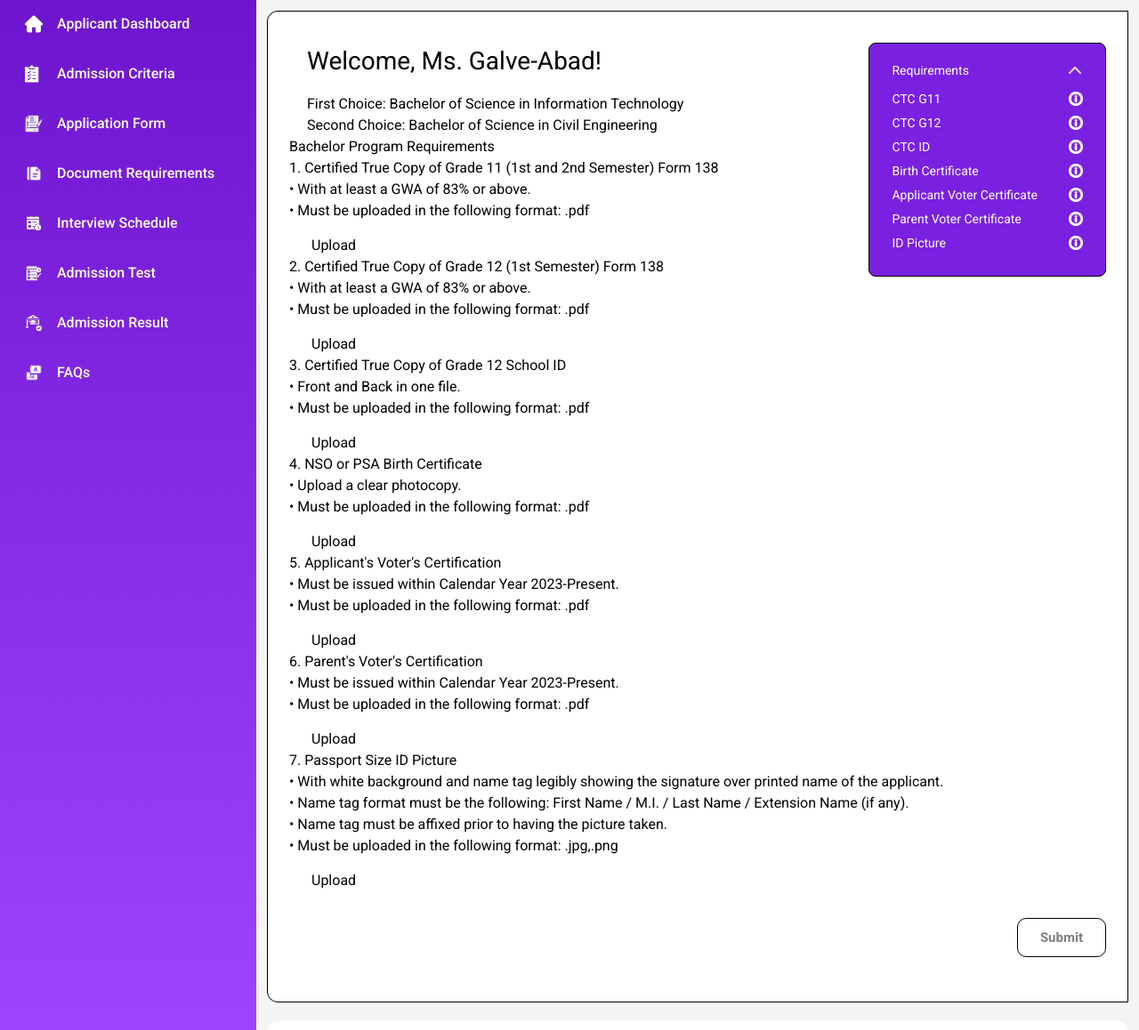
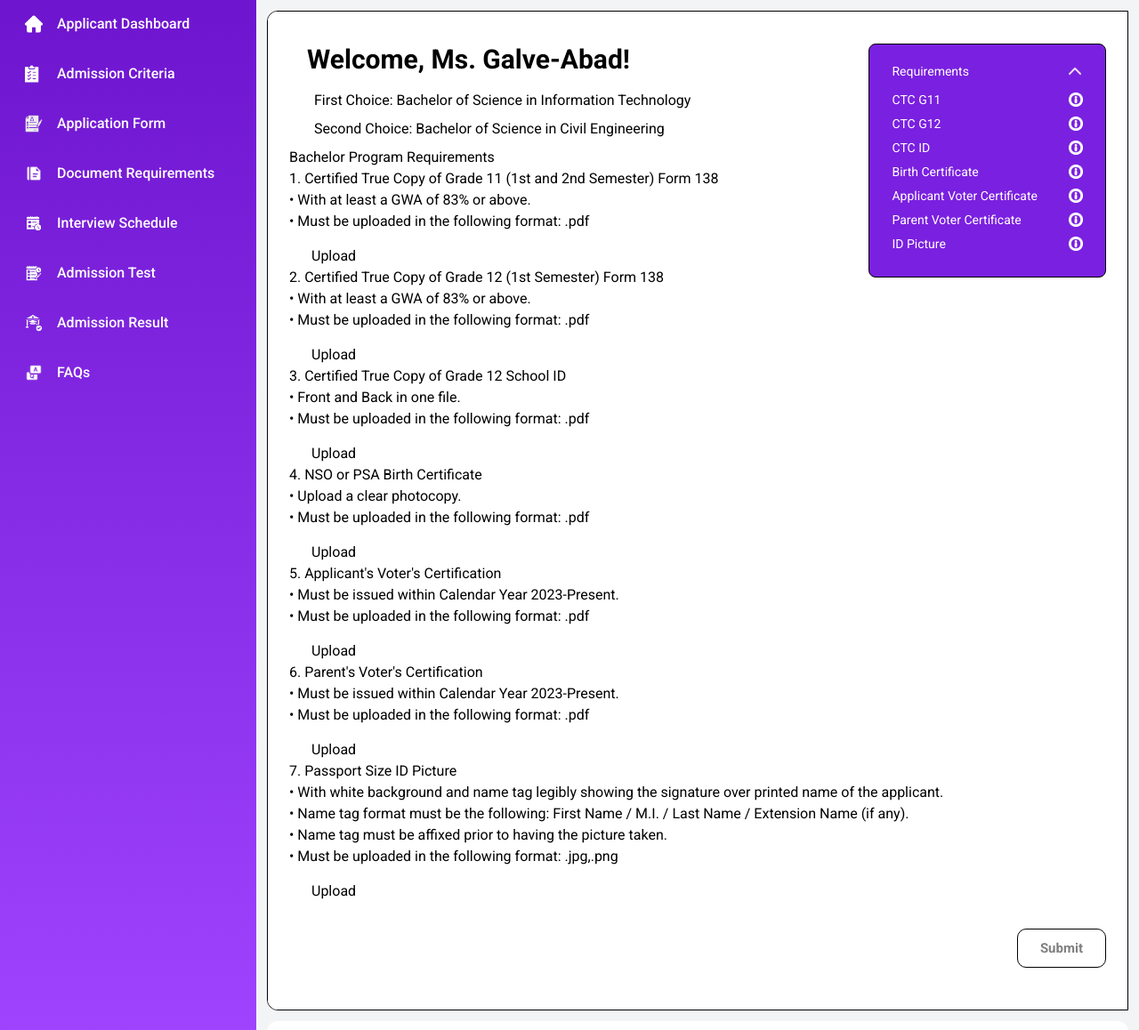
Before and after one commit to aeonjade/sdg3, a PHP site: page /applicant-documents.php in a window 1280 px wide. Shown: the part 89-1247 px from the top of the page at 89% size. Run offline with PHP 8.4, Linux system fonts and the light colour scheme; data that the repository does not hold is empty; some libraries are stand-ins or nearby versions.

Commit message:
naglagay lang ako comment sa css, baka kasi hanapin eh kaya hindi ko muna tinanggal

```diff
--- a/applicant-documents.php
+++ b/applicant-documents.php
@@ -60,10 +60,10 @@ $applicantType = isset($_SESSION['applicantType']) ? $_SESSION['applicantType']
             </ul>
           </div>
 
-          <div class="name-card">
-            <h1 class="applicant-name">Welcome, <?= htmlspecialchars($applicantName); ?>!</h1>
-            <p>First Choice: <?= htmlspecialchars($firstChoice); ?></p>
-            <p>Second Choice: <?= htmlspecialchars($secondChoice); ?></p>
+          <div class="ml-5">
+            <h1 class="text-3xl font-bold mx-0 my-4">Welcome, <?= htmlspecialchars($applicantName); ?>!</h1>
+            <p class="m-2 text-base">First Choice: <?= htmlspecialchars($firstChoice); ?></p>
+            <p class="m-2 text-base">Second Choice: <?= htmlspecialchars($secondChoice); ?></p>
           </div>
 
           <h2><?= str_replace("-", " ", $applicantType); ?> Requirements</h2>
```
Also changed, not shown: css/applicantPage.css (+5 -4 lines).
